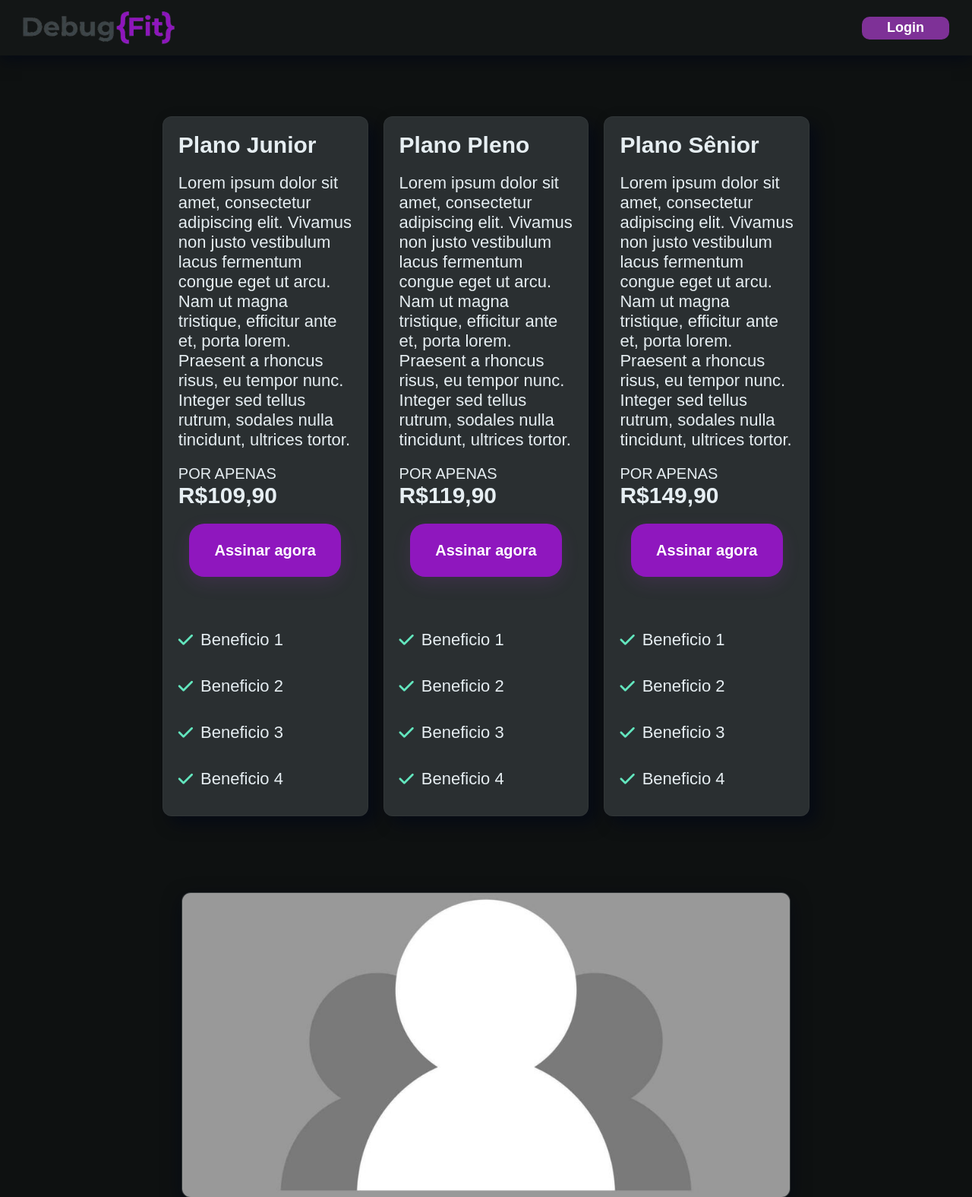
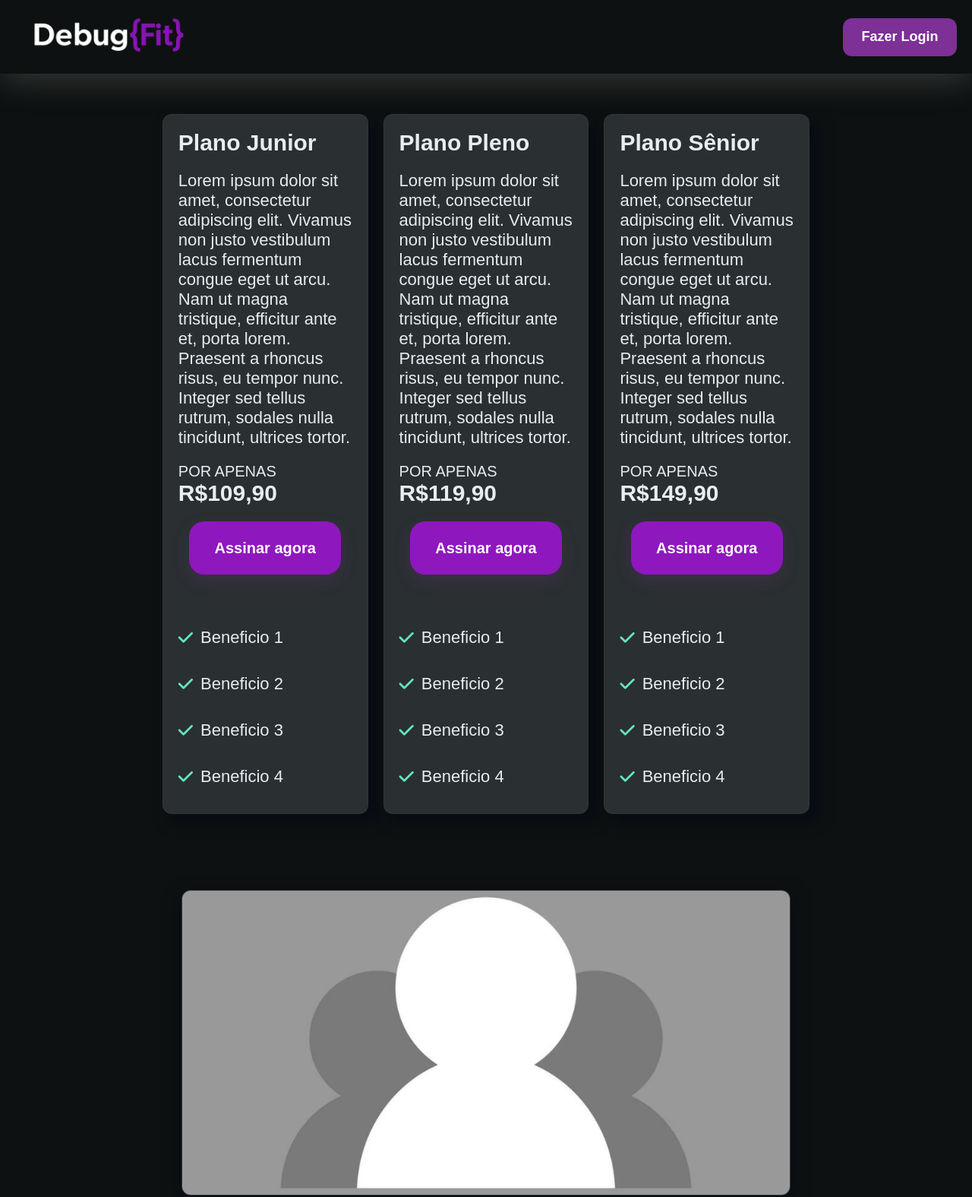
Before and after one commit to PedroMagno07/gym-system-fullstack, a PHP site: page / in a window 1280 px wide. Shown: the top 1575 px of the page at 76% size. Run offline with PHP 8.4, Linux system fonts and the light colour scheme.

Commit message:
Nova Navbar

```diff
--- a/DBG/frontend/index.html
+++ b/DBG/frontend/index.html
@@ -12,8 +12,8 @@
 <div class="dad">
     <div class="up">
         <header class="head">
-            <img class="logo" src="images/simplylogo.png">
-                <button class="btlogin"><a href="login.html"> Login</button> </a>
+            <img class="logo" src="images/simplylogo.png" alt="Simply Gym Logo">
+            <button class="btlogin"><a href="login/login.html"> Fazer Login</button> </a>
         </header>
 
     </div>
--- a/DBG/frontend/style.css
+++ b/DBG/frontend/style.css
@@ -13,27 +13,34 @@ a {
     color: inherit; /* herda a cor original do texto */
 }
 
+/* navbar */
 .head {
-    background-color: rgba(255,255,255,0.02); /* leve destaque sobre o fundo escuro */
-    padding: 15px 30px;
-    box-shadow: 0px 6px 18px rgba(2,6,23,0.6);
+    position: absolute;
+    height: 97px;
+    left: 0px;
+    right: 0px;
+    top: 0px;
+    background: #0E1111;
+    box-shadow: 1px 10px 40px rgba(168, 162, 162, 0.25);
     display: flex;
-    justify-content: space-between;
     align-items: center;
+    padding: 0 20px;
+    z-index: 100;
 }
 
 /* LOGO */
 .logo {
-    max-width: 200px;
-    height: auto;
+    width: 240px;
+    height: 240px;
     cursor: pointer;
+    object-fit: contain;
 }
 
-/* Menu superior direito - botão de login */
+/* Botão de login */
 .btlogin {
-    border-radius: 10px;
-    width: 115px;
-    height: 30px;
+    border-radius: 12px;
+    width: 150px;
+    height: 50px;
     font-size: 18px;
     font-weight: bold;
     background-color: rgba(159, 58, 190, 0.767);
@@ -42,13 +49,9 @@ a {
     margin-left: auto;
 }
 
-.btlogin:hover {
-    cursor: pointer;
-}
-
 /* Caixa pai com os planos */
 .bxsplans {
-    margin-top: 80px;
+    margin-top: 150px;
     display: flex;
     justify-content: center;
     gap: 20px;
```
Also changed, not shown: DBG/frontend/images/simplylogo.png.
